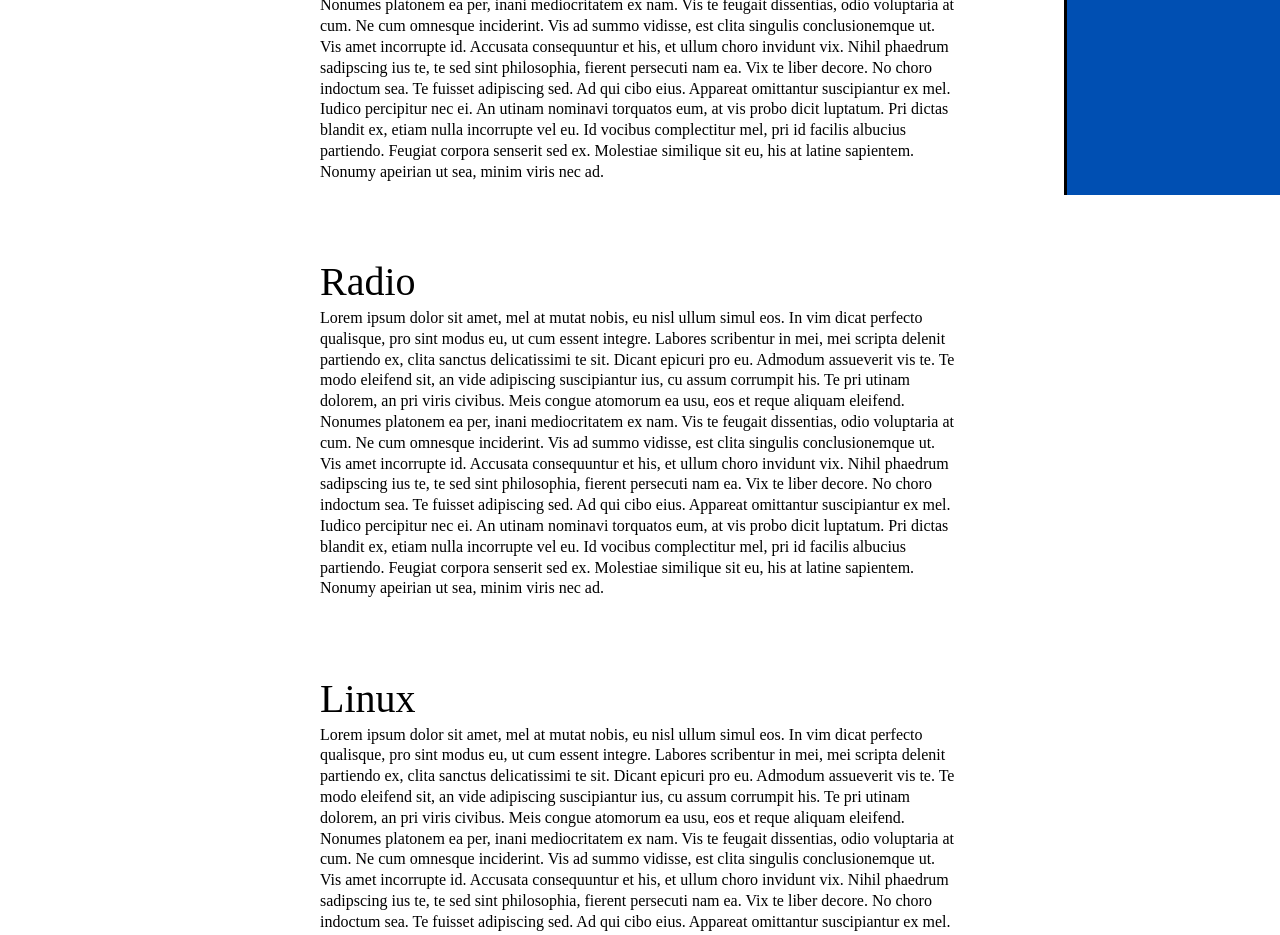
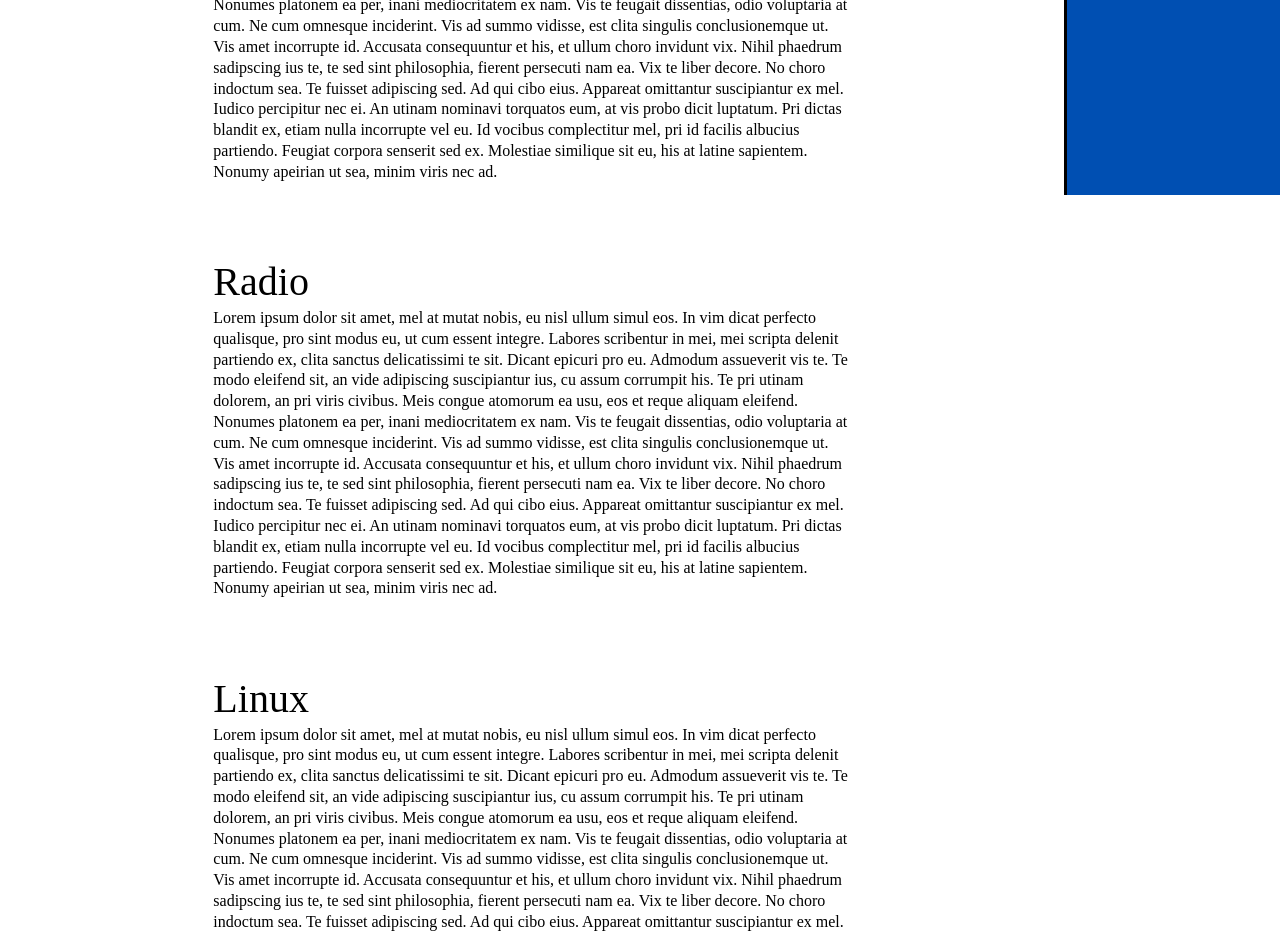
Before and after one commit to jmynes/project2-mediaRichSinglePgSite, a plain HTML site: page index.html in a window 1280 px wide. Shown: the part 605-1540 px from the top of the page. Drawn offline with Linux system fonts and the light colour scheme.

Commit message:
Moved content over to 16.6667% from left instead of 25% for consistency

```diff
--- a/screen.css
+++ b/screen.css
@@ -94,7 +94,7 @@ h3 {
 
 #content .main {
   margin-top: 2ex;
-  margin-left: 25%;
+  margin-left: 16.6667%;
   max-width: 50%;
 }
 
```
